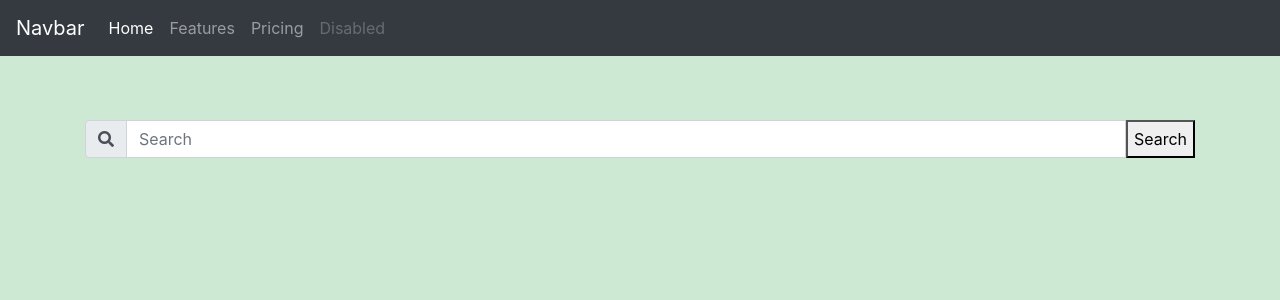
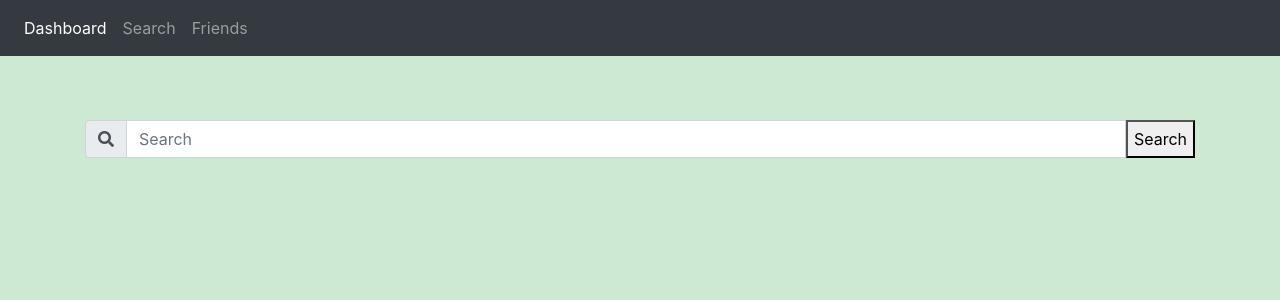
Before and after one commit to mwlai288/healthyrecipe2, a React (Create React App) app in the folder client/: page /search in a window 1280 px wide. Shown: the top 300 px of the page. Built offline with nearby package versions, Linux system fonts and the light colour scheme; the HTML template or start-up script is replaced by a standard one.

Commit message:
adding recipes to dashboard

```diff
--- a/client/src/components/Dashboard.tsx
+++ b/client/src/components/Dashboard.tsx
@@ -9,9 +9,15 @@ export default class Dashboard extends React.Component<any, any> {
       recipes: []
     };
   }
+
   public componentDidMount = async () => {
+    const res = await axios.get(
+      `http://localhost:8080/users/${localStorage.getItem("userId")}`
+    );
+    localStorage.setItem("friends", JSON.stringify(res.data.friends));
+    localStorage.setItem("comments", JSON.stringify(res.data.comment));
     let comment = localStorage.getItem("comments");
-    // let com=[];
+
     if (comment) {
       // com=JSON.parse(comment);
 
--- a/client/src/components/SignIn.tsx
+++ b/client/src/components/SignIn.tsx
@@ -24,7 +24,6 @@ export default class SignIn extends React.Component<any, any> {
       localStorage.setItem("username", res.data.username);
       localStorage.setItem("friends", JSON.stringify(res.data.friends));
       localStorage.setItem("comments", JSON.stringify(res.data.comment));
-      localStorage.setItem("userId", res.data);
       this.props.history.push("/dashboard");
     } else if (res.status === 403) {
       throw Error("Invalid credentials");
--- a/client/src/components/getRecipe/GetRecipe.tsx
+++ b/client/src/components/getRecipe/GetRecipe.tsx
@@ -45,13 +45,13 @@ export default class GetRecipe extends React.Component<any, any> {
       image: recipe.recipe.image,
       label: recipe.recipe.label,
       yield: recipe.recipe.yield,
-      calories: recipe.recipe.calories,
-      fat: recipe.recipe.totalNutrients.FAT.quantity,
-      fiber: recipe.recipe.totalNutrients.FIBTG.quantity,
-      protein: recipe.recipe.totalNutrients.PROCNT.quantity,
-      carbs: recipe.recipe.totalNutrients.CHOCDF.quantity,
-      sodium: recipe.recipe.totalNutrients.NA.quantity,
-      cholesterol: recipe.recipe.totalNutrients.CHOLE.quantity,
+      calories: recipe.recipe.calories || 0,
+      fat: recipe.recipe.totalNutrients.FAT.quantity || 0,
+      fiber: recipe.recipe.totalNutrients.FIBTG.quantity || 0,
+      protein: recipe.recipe.totalNutrients.PROCNT.quantity || 0,
+      carbs: recipe.recipe.totalNutrients.CHOCDF.quantity || 0,
+      sodium: recipe.recipe.totalNutrients.NA.quantity || 0,
+      cholesterol: recipe.recipe.totalNutrients.quantity || 0,
       recipe: recipe.recipe.url,
       dietLabel: recipe.recipe.dietLabels[0],
       healthLabel: [],
@@ -67,6 +67,9 @@ export default class GetRecipe extends React.Component<any, any> {
       `http://localhost:8080/comment/${localStorage.getItem("userId")}`,
       comment
     );
+    if (res.status === 201) {
+      this.props.history.push("/dashboard");
+    }
     console.log(res);
     console.log(res1);
     //  localStorage.setItem('commentId', res..comment)
--- a/client/src/components/navbar/Nav.tsx
+++ b/client/src/components/navbar/Nav.tsx
@@ -4,9 +4,9 @@ export default class Nav extends React.Component<any, any> {
   public render() {
     return (
       <nav className="navbar navbar-expand-lg navbar-dark bg-dark">
-        <a className="navbar-brand" href="#">
+        {/* <a className="navbar-brand" href="#">
           Navbar
-        </a>
+        </a> */}
         <button
           className="navbar-toggler"
           type="button"
@@ -21,23 +21,18 @@ export default class Nav extends React.Component<any, any> {
         <div className="collapse navbar-collapse" id="navbarNav">
           <ul className="navbar-nav">
             <li className="nav-item active">
-              <a className="nav-link" href="#">
-                Home <span className="sr-only">(current)</span>
+              <a className="nav-link" href="/dashboard">
+                Dashboard <span className="sr-only">(current)</span>
               </a>
             </li>
             <li className="nav-item">
-              <a className="nav-link" href="#">
-                Features
+              <a className="nav-link" href="/search">
+                Search
               </a>
             </li>
             <li className="nav-item">
-              <a className="nav-link" href="#">
-                Pricing
-              </a>
-            </li>
-            <li className="nav-item">
-              <a className="nav-link disabled" href="#">
-                Disabled
+              <a className="nav-link" href="/friends">
+                Friends
               </a>
             </li>
           </ul>
```
